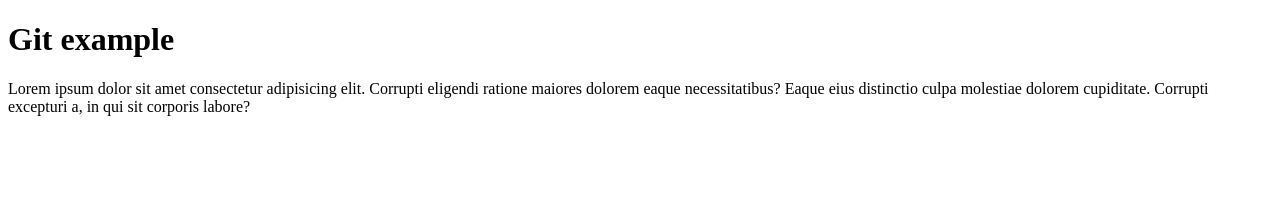
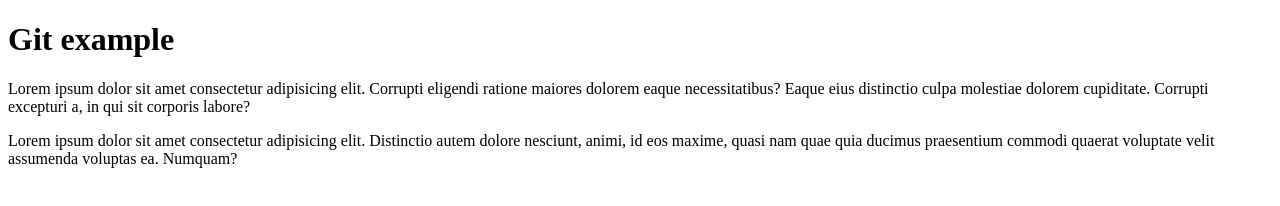
Before and after one commit to john-kodego/cipher-demo2, a plain HTML site: page index.html in a window 1280 px wide. Drawn offline with Linux system fonts and the light colour scheme.

Commit message:
added a paragraph

```diff
--- a/index.html
+++ b/index.html
@@ -12,6 +12,9 @@
         <p>
             Lorem ipsum dolor sit amet consectetur adipisicing elit. Corrupti eligendi ratione maiores dolorem eaque necessitatibus? Eaque eius distinctio culpa molestiae dolorem cupiditate. Corrupti excepturi a, in qui sit corporis labore?
         </p>
+        <p>
+            Lorem ipsum dolor sit amet consectetur adipisicing elit. Distinctio autem dolore nesciunt, animi, id eos maxime, quasi nam quae quia ducimus praesentium commodi quaerat voluptate velit assumenda voluptas ea. Numquam?
+        </p>
     </div>
 </body>
 </html>
```
